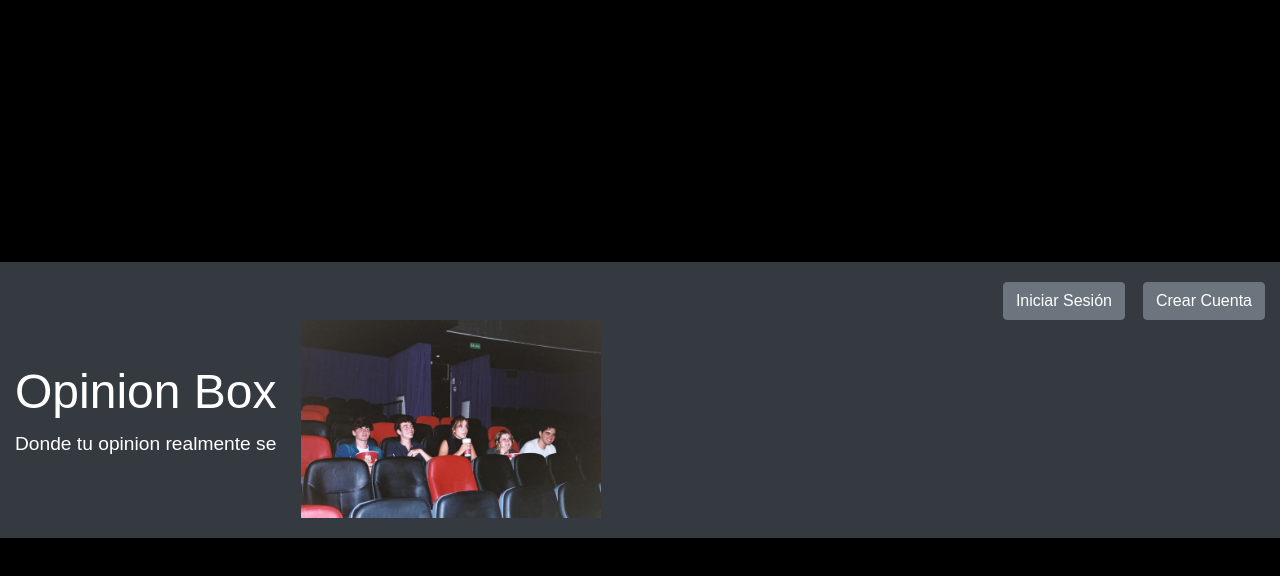
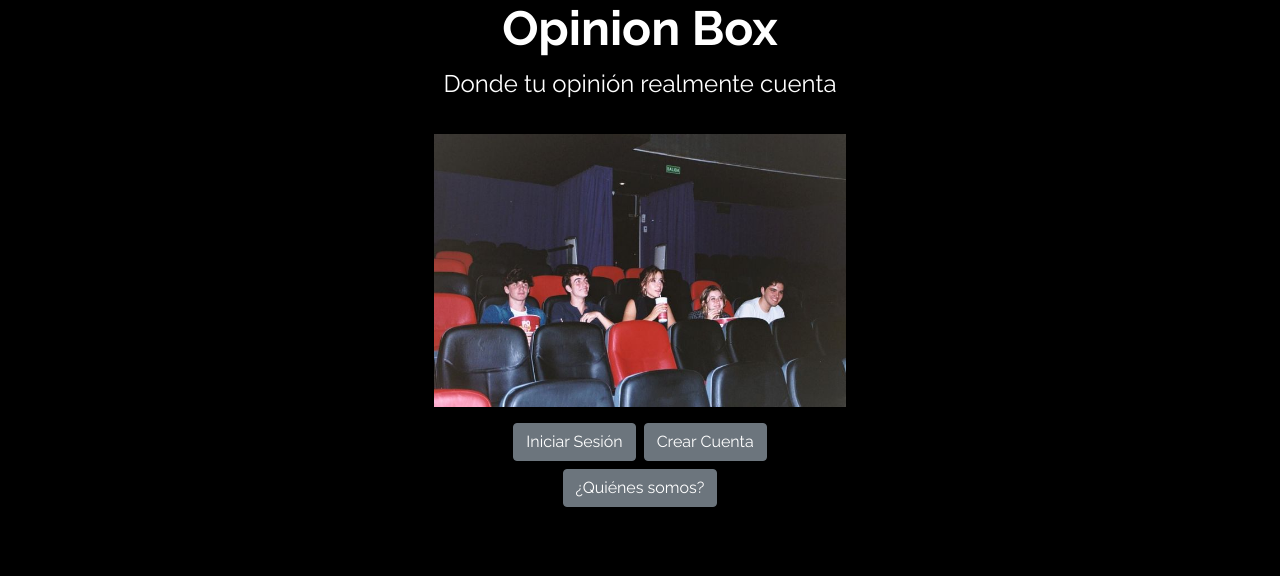
Before and after one commit to garxely/PIA, a plain HTML site: page index.html in a window 1280 px wide. Drawn offline with nearby package versions, Linux system fonts and the light colour scheme.

Commit message:
ALGUNOS CAMBIOS
Estos son los primeros cambios, para que la pantalla index este completa junto con las 3 diferentes pantallas que conectan a los botones

```diff
--- a/index.html
+++ b/index.html
@@ -5,23 +5,28 @@
     <meta name="viewport" content="width=device-width, initial-scale=1.0">
     <title>Página de Inicio</title>
     <link href="https://stackpath.bootstrapcdn.com/bootstrap/4.5.2/css/bootstrap.min.css" rel="stylesheet">
+    <link href="https://fonts.googleapis.com/css2?family=Raleway:wght@400;700&display=swap" rel="stylesheet">
     <link rel="stylesheet" href="styles.css">
 </head>
 <body>
-    <header class="container-fluid bg-dark text-white">
-        <div class="row">
-            <div class="col-md-12 d-flex justify-content-end align-items-center auth-buttons">
-                <button id="login" class="btn btn-secondary mr-2">Iniciar Sesión</button>
-                <button id="signup" class="btn btn-secondary">Crear Cuenta</button>
-            </div>
-        </div>
-        <div class="row">
-            <div class="col-md-8 d-flex align-items-center">
-                <div>
-                    <h1> Opinion Box</h1>
-                    <p class="tagline">Donde tu opinion realmente se</p>
+    <header class="container-fluid text-white">
+        <div class="row justify-content-center text-center">
+            <div class="col-md-8 d-flex flex-column align-items-center">
+                <h1>Opinion Box</h1>
+                <p class="tagline">Donde tu opinión realmente cuenta</p>
+                <img src="cine.jpg" class="main-image mt-3" alt="Cine">
+                <div class="d-flex flex-column align-items-center auth-buttons mt-3">
+                    <div class="d-flex mb-2">
+                        <a href="login.html">
+                            <button id="login" class="btn btn-secondary mr-2">Iniciar Sesión</button>
+                        </a>
+                        <a href="signup.html">
+                            <button id="signup" class="btn btn-secondary">Crear Cuenta</button>
+                        </a>
+
+                    </div>
+                    <a href="ganadores.html" id="about-us" class="btn btn-secondary">¿Quiénes somos?</a>
                 </div>
-                <img src="cine.jpg"  class="main-image ml-4">
             </div>
         </div>
     </header>
--- a/styles.css
+++ b/styles.css
@@ -1,41 +1,63 @@
-/* styles.css */
-
 body {
-    margin: 0;
-    font-family: Arial, sans-serif;
-    background-color: #000;
-    color: #fff;
-    display: flex;
-    justify-content: center;
-    align-items: center;
-    height: 100vh;
+    font-family: 'Raleway', sans-serif;
+    background-color: black;
+    color: white;
 }
 
-header {
-    padding: 20px;
+.header {
+    position: relative;
+    text-align: center;
+    background-color: black;
+    margin-top: 20px;
+}
+
+.buttons {
+    position: absolute;
+    top: 20px;
+    right: 20px;
+    margin: 20px 0;
+    align-items: flex-end;
+}
+
+.inspiration {
+    margin-top: 10px;
+    font-size: 1.2em;
+    color: gray;
 }
 
 h1 {
-    margin: 0;
     font-size: 3rem;
+    margin-bottom: 0.5rem;
+    font-weight: 700;
 }
 
-.tagline {
-    font-size: 1.2rem;
-    margin-top: 10px;
+p.tagline {
+    font-size: 1.5rem;
+    font-weight: 400;
 }
 
-.main-image {
-    width: 300px;
-    height: auto;
+.lead {
+    font-size: 1.25rem;
+    margin-top: 0;
 }
 
-.auth-buttons button {
-    margin-left: 10px;
-    cursor: pointer;
-    font-size: 1rem;
+.container {
+    padding: 0 2rem;
 }
 
-.auth-buttons button:hover {
-    background-color: #666;
+img {
+    max-width: 50%;
+    height: auto;
+    margin-top: 2rem;
 }
+
+.btn-outline-light {
+    font-size: 1rem;
+    margin-top: 0.5rem;
+}
+
+.btn-secondary {
+    color: white;
+    background-color: #6c757d;
+    border-color: #6c757d;
+}
```
Also changed, not shown: ganadores.html (+3 -0 lines), login.html (+1 -14 lines), signup.html (added, +42 -0 lines).
